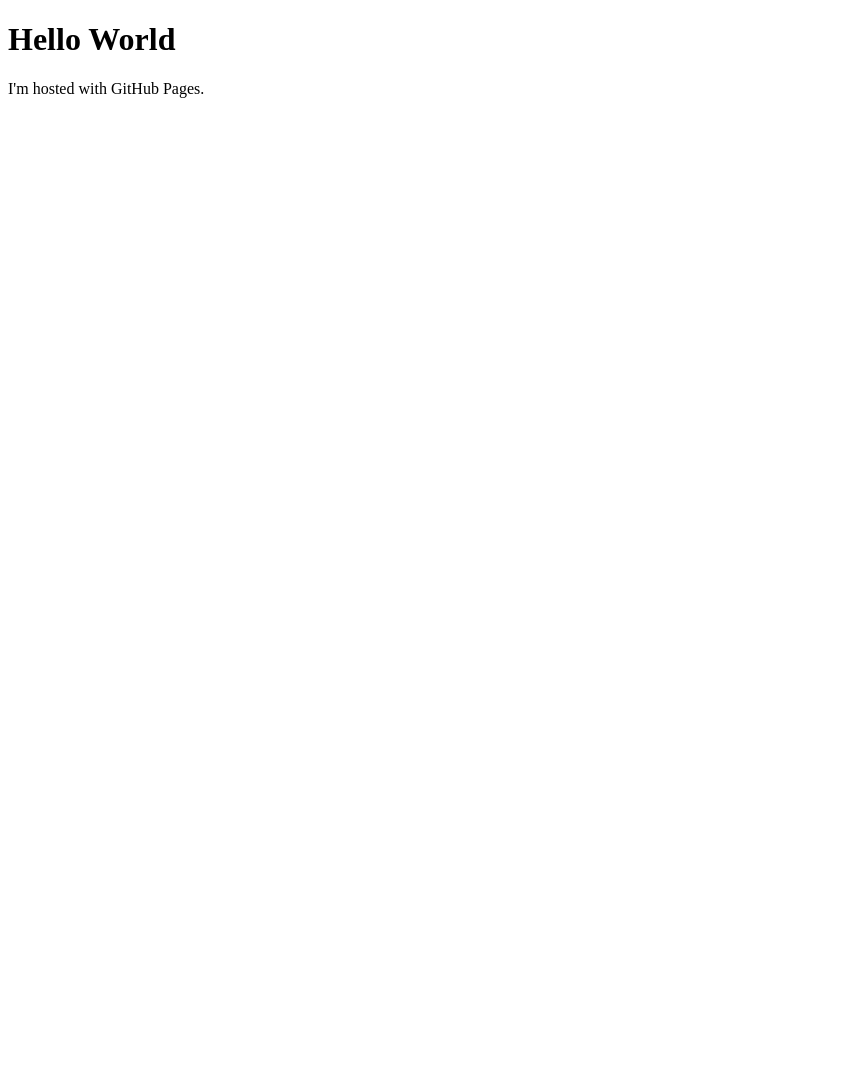
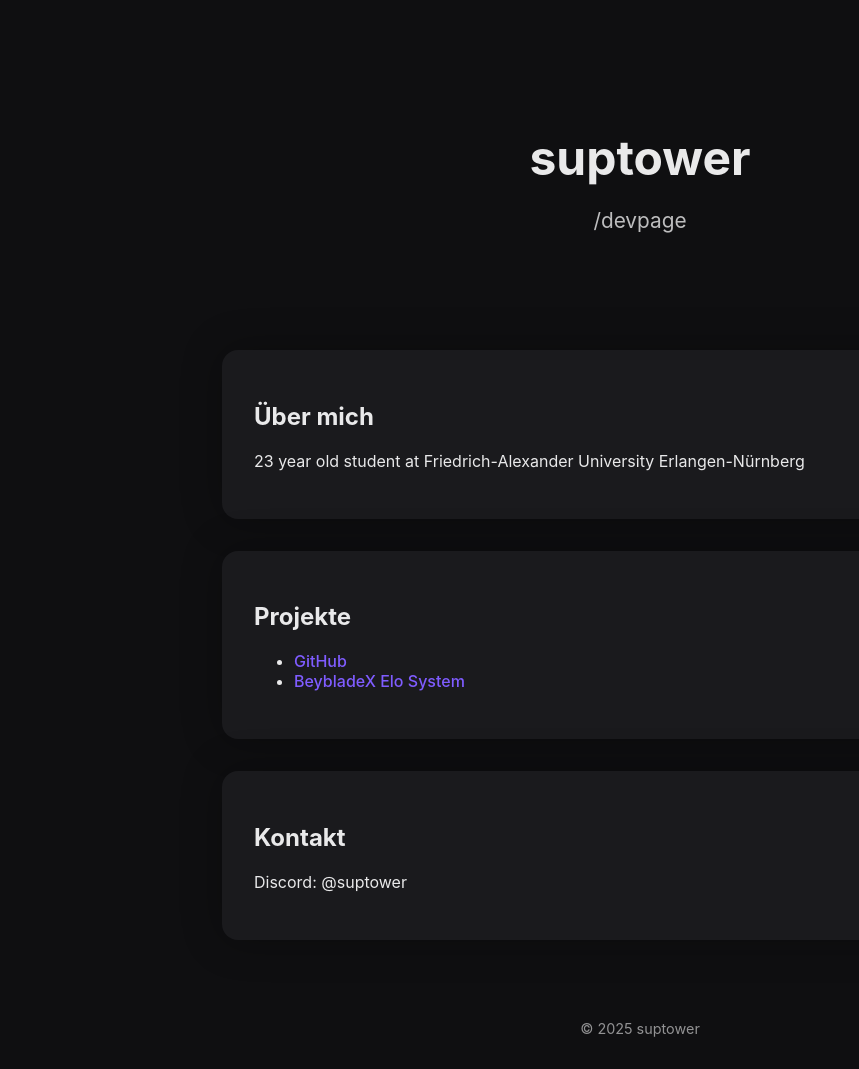
Before and after one commit to suptower/suptower.github.io, a plain HTML site: page index.html in a window 1280 px wide. Shown: the whole page, without its empty margins (0-859 px from the left). Before the commit the page ends 800 px from the top, so only its background shows below. Drawn offline with Linux system fonts and the light colour scheme.

Commit message:
feat: modernize page

```diff
--- a/index.html
+++ b/index.html
@@ -1,7 +1,100 @@
 <!DOCTYPE html>
-<html>
+<html lang="de">
+<head>
+  <meta charset="UTF-8" />
+  <meta name="viewport" content="width=device-width, initial-scale=1.0" />
+  <title>suptower.github.io</title>
+  <style>
+    :root {
+      --bg: #0f0f11;
+      --card: #1a1a1d;
+      --text: #e9e9ea;
+      --accent: #7f5cff;
+      --accent-hover: #9b7bff;
+    }
+    * { box-sizing: border-box; }
+    body {
+      margin: 0;
+      font-family: "Inter", sans-serif;
+      background: var(--bg);
+      color: var(--text);
+      -webkit-font-smoothing: antialiased;
+    }
+    header {
+      padding: 6rem 1rem 4rem;
+      text-align: center;
+    }
+    h1 {
+      font-size: 3rem;
+      font-weight: 700;
+      margin-bottom: 1rem;
+    }
+    p.subtitle {
+      font-size: 1.3rem;
+      opacity: 0.8;
+    }
+    main {
+      max-width: 900px;
+      margin: 0 auto;
+      padding: 2rem;
+      display: grid;
+      gap: 2rem;
+    }
+    .card {
+      background: var(--card);
+      padding: 2rem;
+      border-radius: 16px;
+      box-shadow: 0 0 40px rgba(0,0,0,0.3);
+      transition: transform 0.25s ease, box-shadow 0.25s ease;
+    }
+    .card:hover {
+      transform: translateY(-6px);
+      box-shadow: 0 0 50px rgba(0,0,0,0.45);
+    }
+    a {
+      color: var(--accent);
+      text-decoration: none;
+      font-weight: 500;
+    }
+    a:hover {
+      color: var(--accent-hover);
+    }
+    footer {
+      text-align: center;
+      padding: 3rem 1rem 2rem;
+      opacity: 0.6;
+      font-size: 0.9rem;
+    }
+  </style>
+</head>
 <body>
-<h1>Hello World</h1>
-<p>I'm hosted with GitHub Pages.</p>
+  <header>
+    <h1>suptower</h1>
+    <p class="subtitle">/devpage</p>
+  </header>
+
+  <main>
+    <section class="card">
+      <h2>Über mich</h2>
+      <p>23 year old student at Friedrich-Alexander University Erlangen-Nürnberg</p>
+    </section>
+
+    <section class="card">
+      <h2>Projekte</h2>
+      <ul>
+        <li><a href="https://github.com/suptower">GitHub</a></li>
+        <li><a href="https://suptower.github.io/beybladex-elo-system/index.html">BeybladeX Elo System</a></li>
+      </ul>
+    </section>
+
+    <section class="card">
+      <h2>Kontakt</h2>
+      <p>Discord: @suptower</p>
+    </section>
+  </main>
+
+  <footer>
+    © 2025 suptower
+  </footer>
 </body>
 </html>
```
